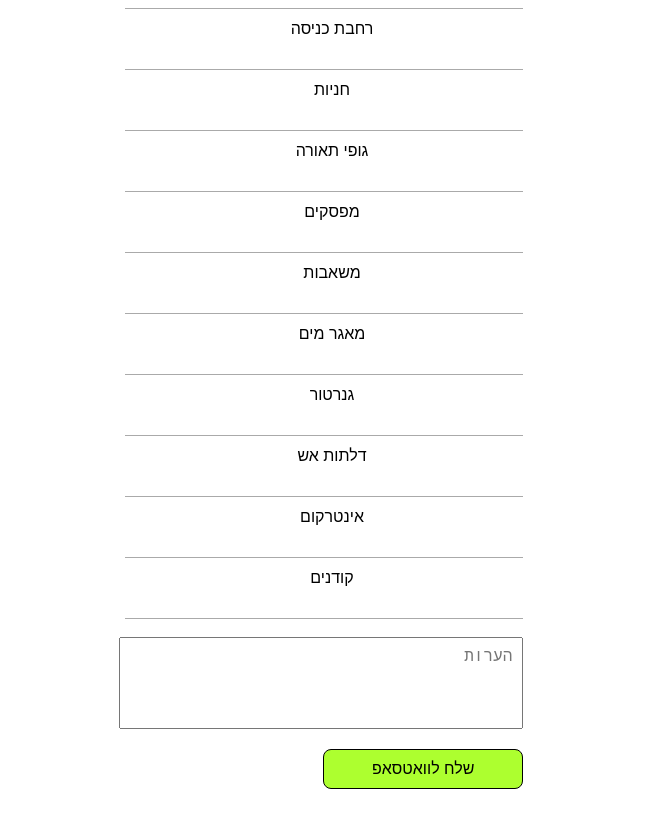
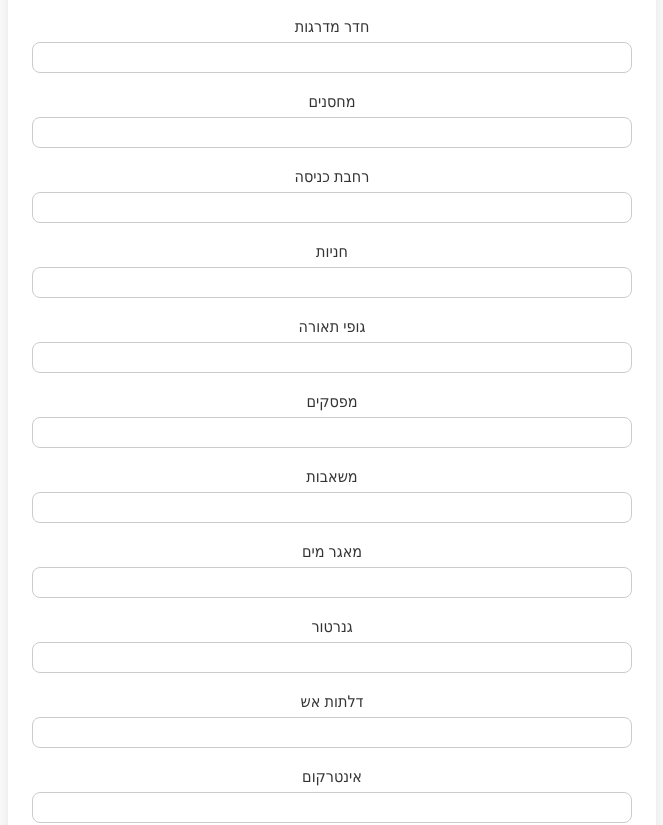
Before and after one commit to Omerf130/page, a React (Vite) app: page / in a window 1280 px wide. Shown: the part 649-1474 px from the top of the page, without its empty margins (308-971 px from the left). Built offline with nearby package versions, Linux system fonts and the light colour scheme.

Commit message:
input css change

```diff
--- a/src/InputSection.css
+++ b/src/InputSection.css
@@ -1,120 +1,138 @@
 body {
   direction: rtl;
-  background-color: #fff;
-  color: #000;
-  text-align: right;
+  background-color: #f9f9f9;
+  color: #333;
+  font-family: "Segoe UI", Tahoma, Geneva, Verdana, sans-serif;
   margin: 0;
   padding: 0;
 }
 
 .app {
   display: flex;
+  justify-content: center;
+  padding: 20px;
 }
+
 .input-section {
   display: flex;
   flex-direction: column;
-  align-items: flex-start;
-  padding: 20px;
-  font-family: Arial, sans-serif;
-  width: 100%;
+  align-items: stretch;
+  padding: 24px;
+  background-color: #ffffff;
+  border-radius: 12px;
+  box-shadow: 0 4px 12px rgba(0, 0, 0, 0.08);
   max-width: 600px;
-  margin: 0 auto;
-  direction: rtl;
+  width: 60vw;
+  margin: auto;
 }
+
 .input-group {
   display: flex;
   flex-direction: column;
-  gap: 8px;
-  margin-bottom: 20px;
+  gap: 16px;
+  margin-bottom: 24px;
   width: 100%;
 }
+
 label {
   font-size: 16px;
-  text-align: right;
+  font-weight: 500;
+  margin-bottom: 4px;
+  display: block;
+}
+
+input[type="text"],
+textarea {
+  color: #333;
+  border: 1px solid #ccc;
+  border-radius: 8px;
+  background: #fff;
+  font-size: 15px;
+  padding: 6px 12px;
   width: 100%;
+  box-sizing: border-box;
+  transition: border 0.3s, box-shadow 0.3s;
 }
-input[type="text"] {
-  color: #000;
-  border: none;
-  border-bottom: 1px solid #aaa;
-  background: transparent;
-  font-size: 14px;
-  padding: 6px 8px;
-  width: 100%;
-  max-width: 400px;
-  text-align: right;
+
+input[type="text"]:focus,
+textarea:focus {
+  border-color: #00796b;
+  box-shadow: 0 0 4px rgba(0, 121, 107, 0.3);
   outline: none;
 }
-input[type="text"]:focus {
-  border-bottom: 1px solid #000;
+
+textarea {
+  min-height: 80px;
+  resize: vertical;
+  margin-top: 8px;
 }
+
 .headline {
-  font-size: 18px;
-  font-weight: bold;
-  align-self: flex-start;
-  margin-bottom: 8px;
+  font-size: 20px;
+  font-weight: 700;
+  color: #00796b;
+  margin: 16px 0 8px;
+  text-align: right;
 }
-textarea {
+
+.btn {
+  background-color: #4caf50;
+  color: white;
+  border: none;
+  padding: 6px 15px;
+  font-size: 16px;
+  border-radius: 8px;
+  cursor: pointer;
+  transition: background-color 0.3s ease;
   width: 100%;
-  min-height: 70px;
-  padding: 10px;
-  font-size: 16px;
-  resize: none;
-  margin-top: 10px;
-  direction: rtl;
-  max-width: 100%;
+  max-width: 240px;
+  align-self: center;
 }
-.btn {
-  border: 1px solid #000;
-  background-color: greenyellow;
-  padding: 10px 20px;
-  width: 100%;
-  max-width: 200px;
-  font-size: 16px;
-  cursor: pointer;
-  transition: background-color 0.3s;
+
+.btn:hover {
+  background-color: #388e3c;
 }
-.btn:hover {
-  background-color: yellowgreen;
-}
+
 @media (max-width: 768px) {
   .input-section {
-    padding: 15px;
-  }
-
-  .input-group {
-    gap: 12px;
+    padding: 20px;
   }
 
   input[type="text"],
   textarea {
     font-size: 14px;
-    padding: 8px;
+    padding: 6px;
+  }
+
+  .headline {
+    font-size: 18px;
   }
 
   .btn {
-    max-width: 100%;
+    font-size: 15px;
   }
 }
 
 @media (max-width: 480px) {
   .input-section {
-    padding: 10px;
-  }
-
-  .input-group {
-    gap: 8px;
+    padding: 16px;
   }
 
   label {
     font-size: 14px;
   }
 
+  input[type="text"],
+  textarea {
+    font-size: 13px;
+  }
+
   .headline {
-    font-size: 14px;
+    font-size: 16px;
   }
 
   .btn {
     font-size: 14px;
+    padding: 10px;
   }
 }
```
